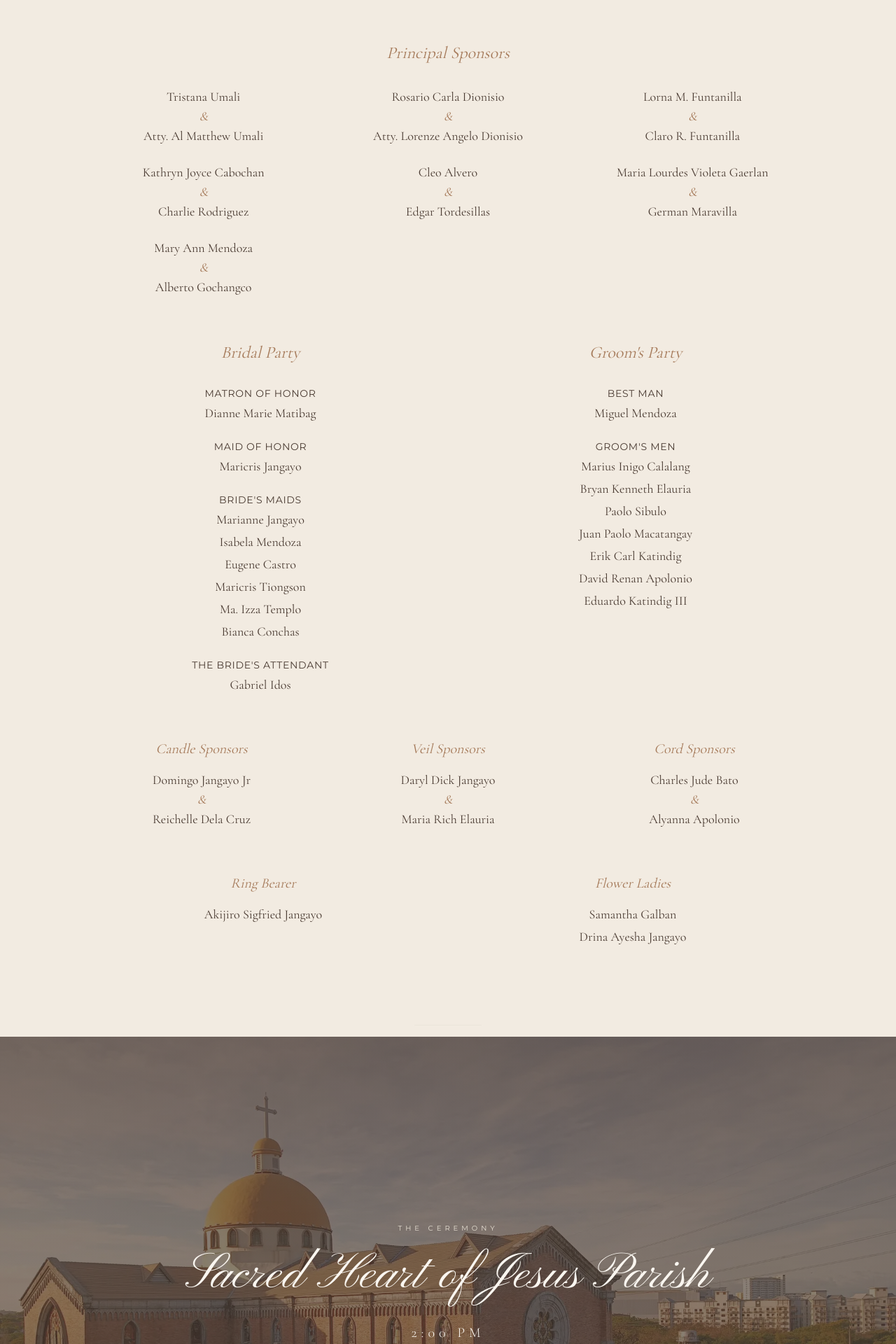
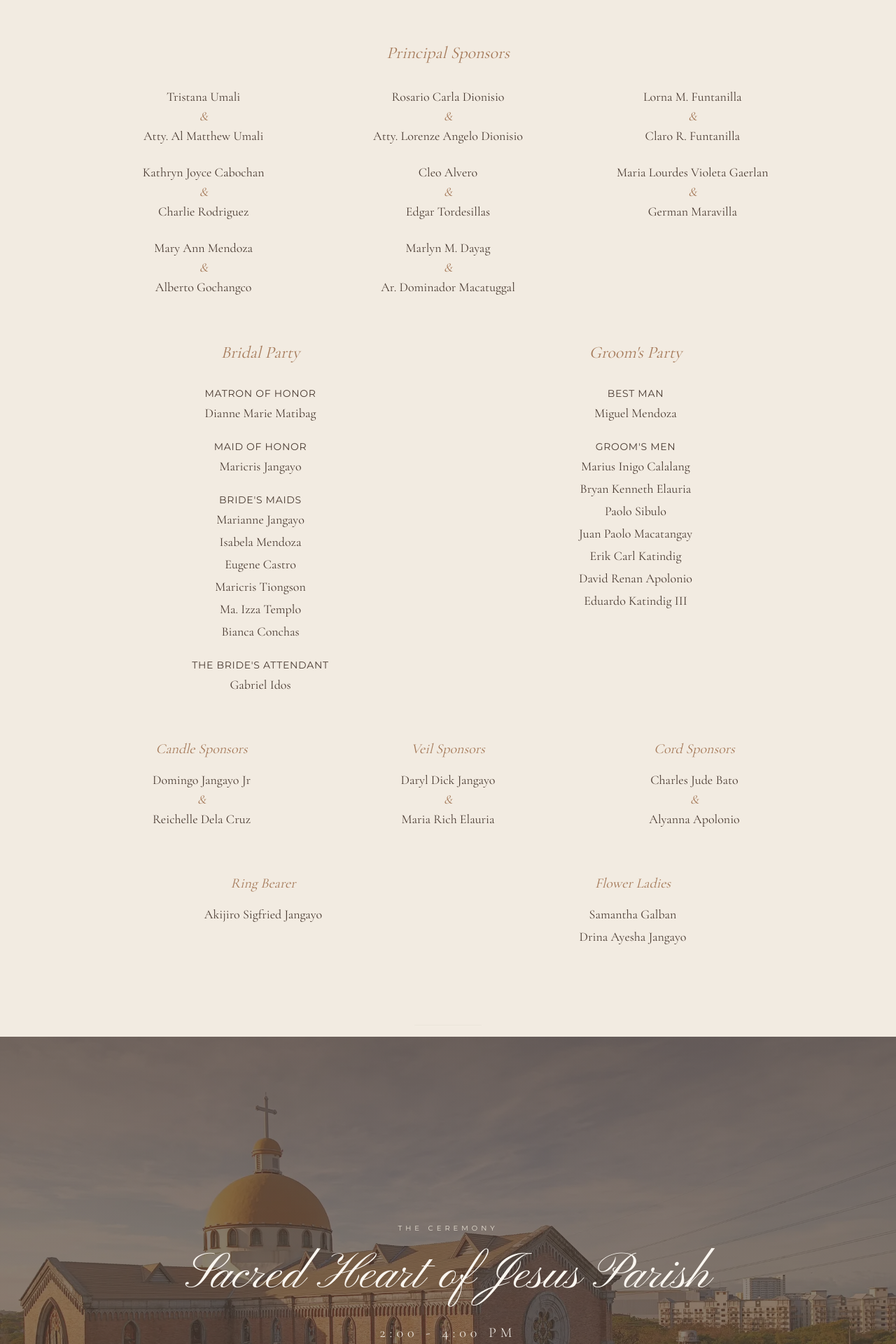
Before and after one commit to Mahesvara28/my-wedding-website, a Next.js app: page / in a window 1280 px wide. Shown: the part 9380-11300 px from the top of the page at 70% size. Built offline with nearby package versions, Linux system fonts and the light colour scheme.

Commit message:
Fix RSVP form click/typing issues with z-index and pointer-events

```diff
--- a/components/sections/Details.tsx
+++ b/components/sections/Details.tsx
@@ -6,14 +6,14 @@ const venues = [
   {
     title: "The Ceremony",
     name: "Sacred Heart of Jesus Parish",
-    time: "2:00 PM",
+    time: "2:00 - 4:00 PM",
     image: "/images/Church.jpg",
     directionsLink: "https://maps.app.goo.gl/YTKgZPEfWf7W1vpw9",
   },
   {
     title: "The Celebration",
     name: "The Palms Country Club By Filinvest",
-    time: "5:00 PM",
+    time: "5:00 - 9:00 PM",
     image: "/images/Reception.jpg",
     directionsLink:
       "https://www.google.com/maps/search/?api=1&query=The+Palms+Country+Club+By+Filinvest+Muntinlupa",
--- a/components/sections/Sponsors.tsx
+++ b/components/sections/Sponsors.tsx
@@ -41,7 +41,8 @@ export default function Sponsors() {
               ["Kathryn Joyce Cabochan", "Charlie Rodriguez"],
               ["Cleo Alvero", "Edgar Tordesillas"],
               ["Maria Lourdes Violeta Gaerlan", "German Maravilla"],
-              ["Mary Ann Mendoza", "Alberto Gochangco"]
+              ["Mary Ann Mendoza", "Alberto Gochangco"],
+              ["Marlyn M. Dayag", "Ar. Dominador Macatuggal"]
             ].map((couple, i) => (
               <div key={i} className="text-center">
                 <p className="text-warm-dark font-serif text-lg">{couple[0]}</p>
```
